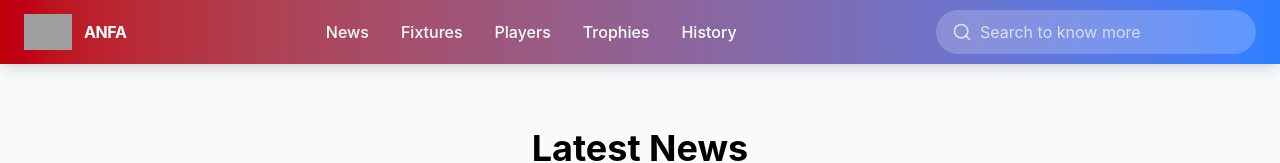
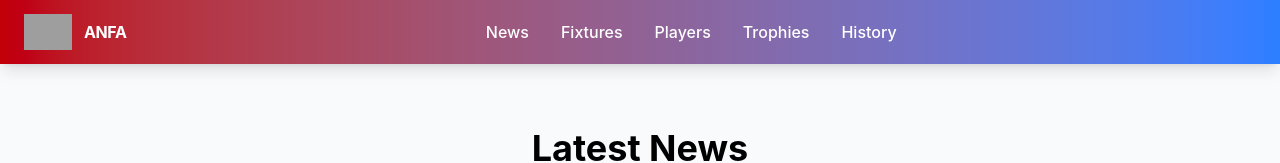
Before and after one commit to RocAfella044/Nepalfootballteam, a React (Vite) app: page / in a window 1280 px wide. Shown: the top 163 px of the page. Built offline with nearby package versions, Linux system fonts and the light colour scheme; grey boxes are pictures that could not be loaded.

Commit message:
no search bar

```diff
--- a/src/components/Navbar.jsx
+++ b/src/components/Navbar.jsx
@@ -57,7 +57,7 @@ const navLinks = [
 
             <div className="flex items-center gap-4">
               {/* Search Bar */}
-              <div className="relative hidden md:block w-80">
+              {/* <div className="relative hidden md:block w-80">
                 <input
                   type="text"
                   placeholder="Search to know more"
@@ -66,7 +66,7 @@ const navLinks = [
                   className="w-full bg-white/20 text-white placeholder:text-white/70 px-4 py-2.5 pl-11 rounded-full focus:outline-none focus:bg-white/30 focus:ring-2 focus:ring-blue-100 transition"
                 />
                 <Search className="absolute left-4 top-3 w-5 h-5 text-white/70" />
-              </div>
+              </div> */}
 
 
               {/* Mobile Menu Button */}
```
